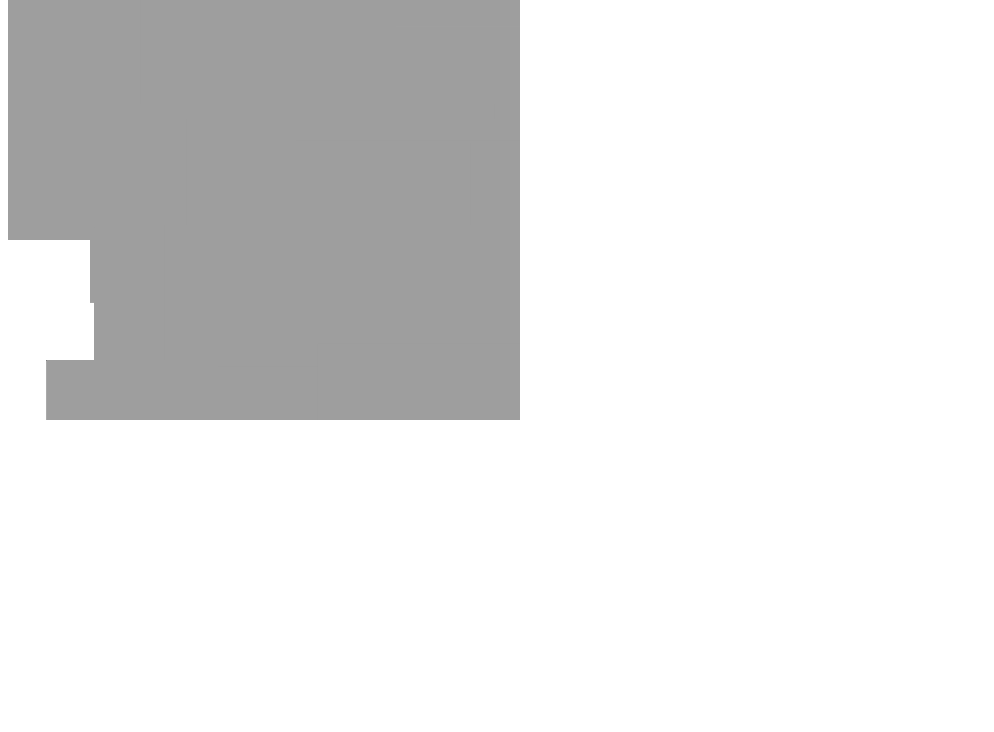
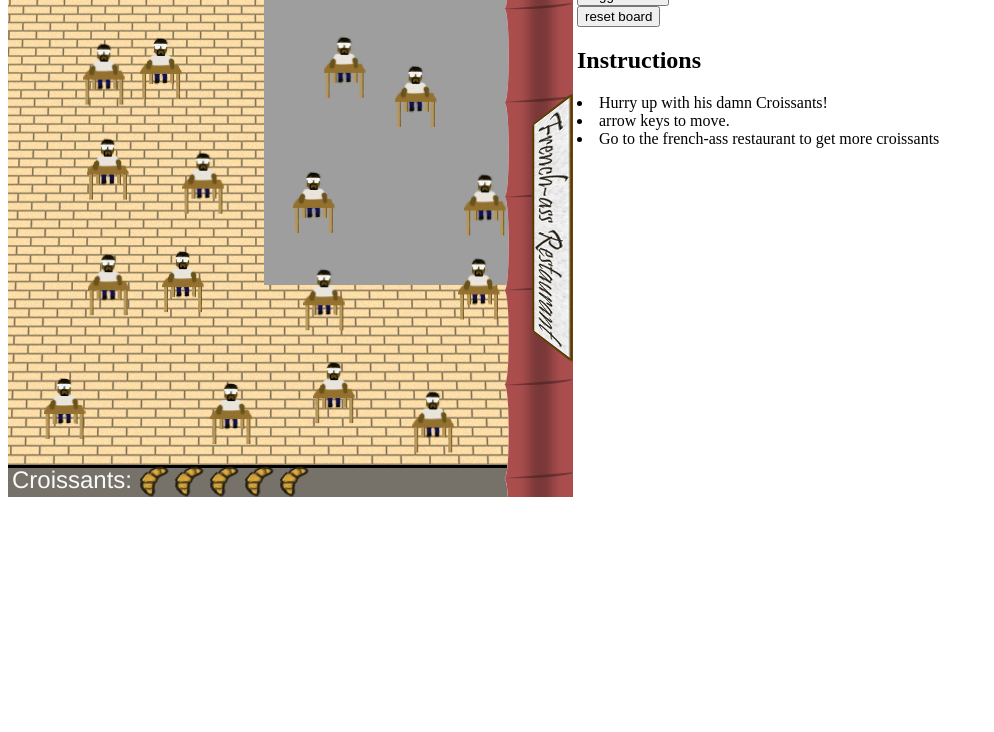
Before and after one commit to lental/my-damn-croissants, a plain HTML site: page index.html in a window 1280 px wide. Shown: the part 68-800 px from the top of the page, without its empty margins (0-994 px from the left). Drawn offline with nearby package versions, Linux system fonts and the light colour scheme.

Commit message:
Added graphics for everything except hero Added feeding kanye Added kanye finishing croissants Added ammo Added instructions and reset button

```diff
--- a/canvas.js
+++ b/canvas.js
@@ -5,13 +5,18 @@ function Board() {
   var canvas;
   canvas = $('canvas#game')[0];
   var ctx = canvas.getContext("2d");
-  canvas.width = 512;
-  canvas.height = 480;
+  canvas.width = 565;
+  canvas.height = 512;
+
+  var board = new Object();
+  board.topDeadSpace = 32
+  board.width=512;
+  board.height=480;
 
 
-this.audio = new Audio('croissant.mp3');
-this.audio.loop = true;
-this.audio.play();
+  this.audio = new Audio('croissant.mp3');
+  this.audio.loop = true;
+  this.audio.play();
 
   // Handle keyboard controls
   var keysDown = {};
@@ -25,7 +30,14 @@ this.audio.play();
   bgImage.onload = function () {
     bgReady = true;
   };
-  bgImage.src = "http://farm7.static.flickr.com/6203/6084194152_35c3e3ba34_z.jpg";
+  bgImage.src = "img/kanyeground.png";
+
+  var restaurantReady = false;
+  var restaurantImage = new Image();
+  restaurantImage.onload = function () {
+    restaurantReady = true;
+  };
+  restaurantImage.src = "img/restaurant.png";
 
   var heroReady = false;
   var heroImage = new Image();
@@ -39,42 +51,65 @@ this.audio.play();
   monsterImage.onload = function () {
     monsterReady = true;
   };
-  monsterImage.src= "https://www.gravatar.com/avatar/c8b387c489181844b3ffc704fadc0f14?s=32&d=identicon&r=PG";
+  //monsterImage.src= "https://www.gravatar.com/avatar/c8b387c489181844b3ffc704fadc0f14?s=32&d=identicon&r=PG";
+  monsterImage.src= "img/kanye.png";
+
+  var fedyeReady = false;
+  var fedyeImage = new Image();
+  fedyeImage.onload = function () {
+    fedyeReady = true;
+  };
+  fedyeImage.src= "img/fedye.png";
+
+  var croissantReady = false;
+  var croissantImage = new Image();
+  croissantImage.onload = function () {
+    croissantReady = true;
+  };
+  //monsterImage.src= "https://www.gravatar.com/avatar/c8b387c489181844b3ffc704fadc0f14?s=32&d=identicon&r=PG";
+  croissantImage.src= "img/croissant.png";
 
   var monster = function(){
     this.x = 0;
     this.y = 0;
-    this.width = 32;
+    this.yOffset = -32;
+    this.width = 40;
     this.height = 32;
+    this.isHungry = true;
+    this.timeToEat = 0;
   };
 
   var hero = function(){
-      this.speed = 256; // movement in pixels per second
+      this.speed = 350; // movement in pixels per second
       this.x = 0;
       this.y = 0;
       this.width = 32;
       this.height = 32;
+      this.ammo=5;
   };
 
 
-var monstersCaught = 0;
-var monsters = [];
-var hero = new hero();
+  var monsters = [];
+  var chunks = 4
+  var hungryKanyes = chunks * chunks;
+  var hero = new hero();
 
   // Reset the game when the player catches a monster
   this.reset = function () {
-    hero.x = canvas.width / 2;
-    hero.y = canvas.height / 2;
+    hero.x = board.width / 2;
+    hero.y = 0;
+    hero.ammo = 5;
+    monsters = [];
 
     //place tables randomly, one per chunk of space
-    chunks = 4
-    var chunkWidth  = canvas.width / chunks
-    var chunkHeight = canvas.height / chunks
+    var chunkWidth  = board.width / chunks
+    var chunkHeight = (board.height - 32) / chunks
+
     for(var row = 0; row < chunks; row++) {
       for(var col = 0; col < chunks; col++) {
         var mob = new monster();
         mobx = Math.random()  * (chunkWidth - mob.width) + chunkWidth * col;
-        moby = Math.random()  * (chunkHeight - mob.height) + chunkHeight * row;
+        moby = Math.random()  * (chunkHeight - mob.height) + 32 + chunkHeight * row;
         mob.x = mobx;
         mob.y = moby;
         monsters.push(mob);
@@ -95,12 +130,45 @@ var hero = new hero();
     if (monsterReady) {
       for(var i = 0; i < monsters.length; i++) {
         var mob = monsters[i];
-        ctx.drawImage(monsterImage, mob.x, mob.y);
+
+        //If kanye has finished his current croissant
+        if(!mob.isHungry && mob.timeToEat <= 0) {
+          mob.isHungry = true;
+          if (hungryKanyes == 0) {
+            $(".god").text("");
+          }
+          hungryKanyes++;
+        }
+
+        if(!mob.isHungry) {
+          mob.timeToEat--;
+          ctx.drawImage(fedyeImage, mob.x, mob.y + mob.yOffset);
+        } else {
+          ctx.drawImage(monsterImage, mob.x, mob.y + mob.yOffset);
+        }
       }
+    }
+    if (restaurantReady) {
+      ctx.drawImage(restaurantImage, canvas.width-70, 0);
+    }
+  // Score
+    ctx.fillStyle = "rgb(250, 250, 250)";
+    ctx.font = "24px Helvetica";
+    ctx.textAlign = "left";
+    ctx.textBaseline = "top";
+    ctx.fillText("Croissants: ", 4, canvas.height - 28);
+
+    if (croissantReady) {
+      for (var i = 0; i < hero.ammo; i++) {
+        ctx.drawImage(croissantImage, 130 + i * 35, canvas.height - 32);
+      }
+    }
+    if (hungryKanyes == 0) {
+    $(".god").text("ALL KANYES FED. YOU ARE A GOD");
     }
   };
 
-  function areColliding() {
+  function collidingMonster() {
     for (var i = 0; i < monsters.length; i++) {
       var mob = monsters[i];
       var xCollision =(hero.x < mob.x + mob.width && hero.x > mob.x) ||
@@ -109,18 +177,18 @@ var hero = new hero();
                        (mob.y < hero.y + hero.height && mob.y > hero.y);
 
       if (xCollision && yCollision) {
-       return true;
+       return mob;
       }
    }
 
-   return false;
+   return null;
   };
 
   function outOfXBounds() {
-    return hero.x < 0  || hero.x + hero.width > canvas.width;
+    return hero.x < 0  || hero.x + hero.width > board.width;
   }
   function outOfYBounds() {
-    return hero.y < 0  || hero.y + hero.height > canvas.height;
+    return hero.y < 0  || hero.y + hero.height > board.height;
   }
 
   // Update game objects
@@ -134,17 +202,48 @@ var hero = new hero();
     if (40 in keysDown) { // Player holding down
       hero.y += hero.speed * modifier;
     }
-    if (areColliding() || outOfYBounds()) {
+
+    var collision = collidingMonster();
+    if (collision) {
+      if (collision.isHungry && hero.ammo > 0){
+        hero.ammo--;
+        collision.isHungry = false;
+        hungryKanyes--;
+        collision.timeToEat = Math.random() * 1200 + 500;
+      }
       hero.y = oldy;
     }
+
+    if (outOfYBounds()) {
+      hero.y = oldy;
+    }
+
     if (37 in keysDown) { // Player holding left
       hero.x -= hero.speed * modifier;
     }
     if (39 in keysDown) { // Player holding right
       hero.x += hero.speed * modifier;
     }
-    if (areColliding() || outOfXBounds()) {
+
+   collision = collidingMonster();
+    if (collision) {
+      if (collision.isHungry && hero.ammo > 0){
+        hero.ammo--;
+        collision.isHungry = false;
+        hungryKanyes--;
+        collision.timeToEat = Math.random() * 10000 + 5000;
+      }
       hero.x = oldx;
+    }
+    if (outOfXBounds()) {
+      if (hero.x + hero.width >= board.width) {
+        hero.ammo = 8;
+      }
+      hero.x = oldx;
+    }
+
+    if (hero.x + hero.width == board.width) {
+      ammo = 10;
     }
   };
 
@@ -177,6 +276,9 @@ board = new Board();
 audioToggle = $('#audio_toggle');
 audioToggle.click(toggleAudio);
 
+resetButton = $('#reset_button');
+resetButton.click(board.reset);
+
 board.reset();
 setInterval(board.mainLoop, 1);
 
--- a/index.html
+++ b/index.html
@@ -7,10 +7,21 @@
 </head>
 
 <body>
+<div class="Title">Hurry Up with Kanye's Damn Croissants</div>
 <canvas id="game"></canvas>
-<button id="audio_toggle">Toggle audio</button>
-
-
+<div class="options">
+<button id="audio_toggle" class="options_button">Toggle audio</button>
+<button id="reset_button" class="options_button">reset board</button>
+<div class="instructions">
+  <h2>Instructions</h2>
+  <li>Hurry up with his damn Croissants!</li>
+  <li>arrow keys to move. </li>
+  <li>Go to the french-ass restaurant to get more croissants </li>
+  </br>
+  </br>
+</div>
+<div class="god"></div>
+</div>
 
 </body>
 </html>
--- a/style.css
+++ b/style.css
@@ -21,7 +21,22 @@ margin:1px;
 
 }
 
-#audio_toggle {
+.options {
+display:inline-block;
 vertical-align:top;
+}
+
+.options_button {
+display:block;
+vertical-align:top;
+}
+.title {
+  font-family:sans-serif;
+font-size: 40px;
+}
+
+.god {
+font-size: 24px;
+color:#229922;
 
 }
```
Also changed, not shown: img/croissant.png (added), img/fedye.png (added), img/kanye.png (added), img/kanyeground.png (added), img/restaurant.png (added), 1 other file.
